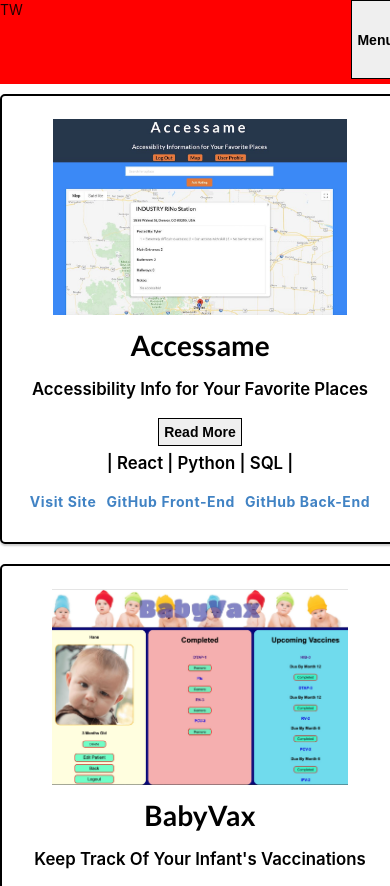
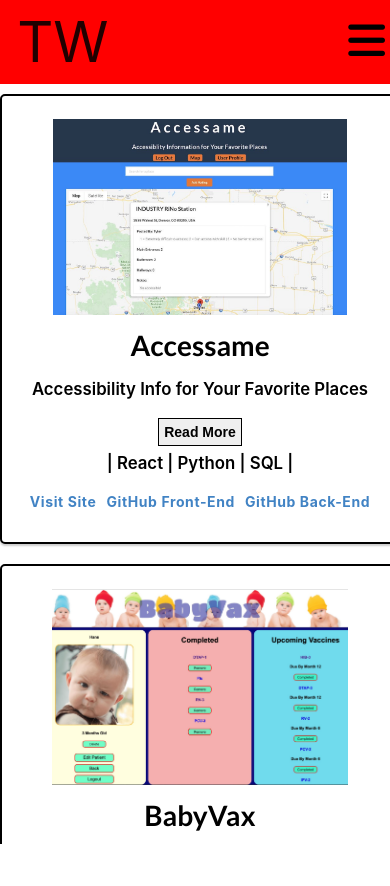
Before and after one commit to tbone9/portfolio, a React (Create React App) app: page /Projects in a window 390 px wide. After the commit the page ends 844 px from the top, so only its background shows below. Built offline with nearby package versions, Linux system fonts and the light colour scheme.

Commit message:
added font awesome burger, styled nav a bit

```diff
--- a/public/index.html
+++ b/public/index.html
@@ -24,7 +24,7 @@
       work correctly both with client-side routing and a non-root public URL.
       Learn how to configure a non-root public URL by running `npm run build`.
     -->
-
+    <script src="https://use.fontawesome.com/0885070adb.js"></script>
     <title>React App</title>
   </head>
   <body>
--- a/src/App.css
+++ b/src/App.css
@@ -1,4 +1,4 @@
-.container {
+.appContainer {
   background: rgb(255, 255, 255);
   height: 100vh;
   width: 100vw;
@@ -8,6 +8,7 @@
   ;
   grid-template-columns: 150px 1fr;
   grid-template-rows: 1fr;
+  overflow: hidden;
 }
 
 .aside {
@@ -15,7 +16,7 @@
   float: left;
   height: 100%;
 
-  background: lightgrey;
+  /* background: lightgrey; */
 
 }
 
@@ -25,7 +26,7 @@
 }
 
 @media screen and (max-width:600px) {
-  .container {
+  .appContainer {
     grid-template-areas:
     'aside'
     'main'
--- a/src/App.js
+++ b/src/App.js
@@ -11,7 +11,7 @@ import Intro from './Intro';
 class App extends Component {
   render() {
     return (
-      <div className='container'>
+      <div className='appContainer'>
 
 
               <div className='aside'>
--- a/src/Nav/index.js
+++ b/src/Nav/index.js
@@ -68,7 +68,9 @@ const Nav = () => {
 
                     )}
 
-                <button onClick={toggleNav} className='burger'>Menu</button>
+                <button onClick={toggleNav} className='burger'>
+                    <i class="fa fa-bars fa-3x" aria-hidden="true"></i>
+                </button>
 
             </header>
         )
--- a/src/Nav/style.css
+++ b/src/Nav/style.css
@@ -9,7 +9,11 @@
 
 .logo {
     grid-area: logo;
-    /* background: red; */
+    /* background: grey; */
+    margin: auto;
+    font-size: 4em;
+    width: fit-content;
+    height: fit-content;
 }
 
 .nav {
@@ -59,7 +63,14 @@
 
 .burger {
     display: none;
+    background: red;
+    border: none;
 }
+
+.burger:hover {
+    background: red;
+}
+
 
 @media screen and (max-width:600px) {
     .header {
@@ -70,15 +81,20 @@
         grid-template-columns: none;
         grid-row-gap: 20px;
         z-index: 1;
-        background: grey;
+        background: rgba(128, 128, 128, 0.664);
         display: flex;
         flex-direction: column;
         top: 0;
+        height: 90%;
     }
     .burger{
         display: block;
+        margin-right: 10px;
     }
     .navLink {
         text-align: center;
     }
+    .logo {
+        margin: auto 5%;
+    }
 }
--- a/src/ProjectsContainer/index.js
+++ b/src/ProjectsContainer/index.js
@@ -14,7 +14,7 @@ class Projects extends Component {
         return (
             <React.Fragment>
 
-                <div id='container'>
+                <div id='projectContainer'>
                     <div className='project'>
                         <Accessame />
                     </div>
--- a/src/ProjectsContainer/style.css
+++ b/src/ProjectsContainer/style.css
@@ -1,5 +1,5 @@
-#container {
-    height: 95vh;
+#projectContainer {
+    height: 100vh;
     display: flex;
     flex-wrap: wrap;
     overflow: scroll;
```
